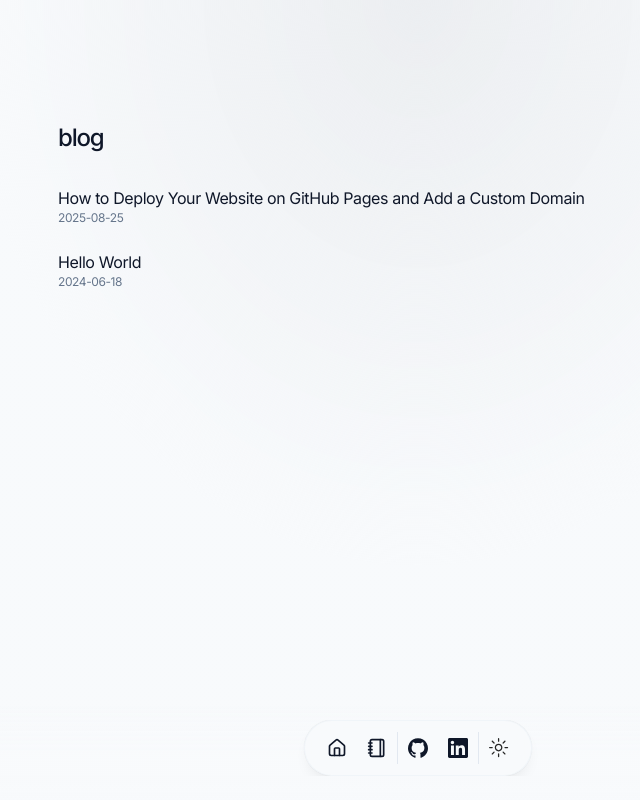
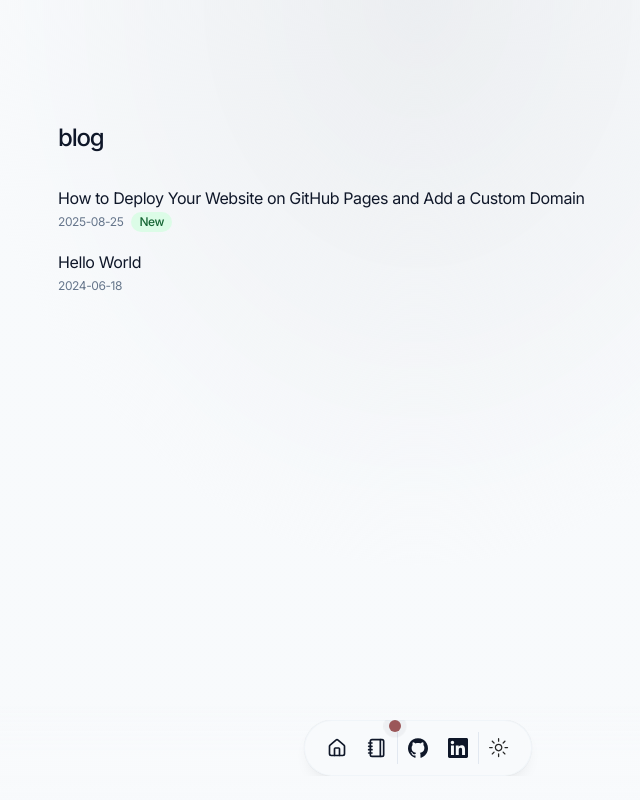
Before and after one commit to solletivivek/vivekportfolio, a Next.js app: page /blog in a window 1280 px wide. Shown: the whole page, without its empty margins (222-862 px from the left). Built offline with nearby package versions, Linux system fonts and the light colour scheme.

Commit message:
feat(blog): add "New" label for posts published within the last 7 days
feat(navbar): add notification indicator for blog navigation

```diff
--- a/src/app/blog/page.tsx
+++ b/src/app/blog/page.tsx
@@ -8,6 +8,15 @@ export const metadata = {
 };
 
 const BLUR_FADE_DELAY = 0.04;
+
+// Helper function to check if a post is new (within last 7 days)
+const isNewPost = (publishedAt: string) => {
+  const postDate = new Date(publishedAt);
+  const currentDate = new Date();
+  const daysDifference =
+    (currentDate.getTime() - postDate.getTime()) / (1000 * 3600 * 24);
+  return daysDifference <= 7;
+};
 
 export default async function BlogPage() {
   const posts = await getBlogPosts();
@@ -34,9 +43,16 @@ export default async function BlogPage() {
             >
               <div className="w-full flex flex-col">
                 <p className="tracking-tight">{post.metadata.title}</p>
-                <p className="h-6 text-xs text-muted-foreground">
-                  {post.metadata.publishedAt}
-                </p>
+                <div className="flex items-center gap-2 h-6">
+                  <p className="text-xs text-muted-foreground">
+                    {post.metadata.publishedAt}
+                  </p>
+                  {isNewPost(post.metadata.publishedAt) && (
+                    <span className="inline-flex items-center px-2 py-0.5 rounded-full text-xs font-medium bg-green-100 text-green-800 dark:bg-green-900 dark:text-green-200">
+                      New
+                    </span>
+                  )}
+                </div>
               </div>
             </Link>
           </BlurFade>
--- a/src/components/navbar.tsx
+++ b/src/components/navbar.tsx
@@ -1,3 +1,5 @@
+"use client";
+
 import React from "react";
 import { Dock, DockIcon } from "@/components/magicui/dock";
 import { ModeToggle } from "@/components/mode-toggle";
@@ -11,6 +13,7 @@ import {
 import { DATA } from "@/data/resume";
 import { cn } from "@/lib/utils";
 import Link from "next/link";
+import { usePathname } from "next/navigation";
 import { Icons } from "@/components/icons";
 
 // Helper function to get icon component from string name
@@ -26,6 +29,8 @@ const getIconComponent = (iconName: string) => {
 };
 
 export default function Navbar() {
+  const pathname = usePathname();
+
   return (
     <div className="pointer-events-none fixed inset-x-0 bottom-0 z-30 mx-auto mb-6 flex origin-bottom h-full max-h-14 overflow-hidden px-2">
       <div className="fixed bottom-0 inset-x-0 h-24 w-full bg-gradient-to-t from-background via-background/90 to-transparent"></div>
@@ -44,10 +49,15 @@ export default function Navbar() {
                   href={item.href}
                   className={cn(
                     buttonVariants({ variant: "ghost", size: "icon" }),
-                    "size-12 rounded-full hover:bg-primary/10 hover:text-primary transition-colors duration-300"
+                    "size-12 rounded-full hover:bg-primary/10 hover:text-primary transition-colors duration-300 relative"
                   )}
                 >
                   <item.icon className="size-5" />
+                  {(item.href.includes('/blog') || item.label?.toLowerCase().includes('blog')) && (
+                    <div className="absolute -top-1 -right-1 w-3 h-3 bg-red-900 rounded-full animate-pulse">
+                      <div className="absolute inset-0 bg-primary rounded-full animate-ping opacity-75"></div>
+                    </div>
+                  )}
                 </Link>
               </TooltipTrigger>
               <TooltipContent side="top" className="font-medium">
```
Also changed, not shown: 1 other file (tests, documents, lock files or other folders).
